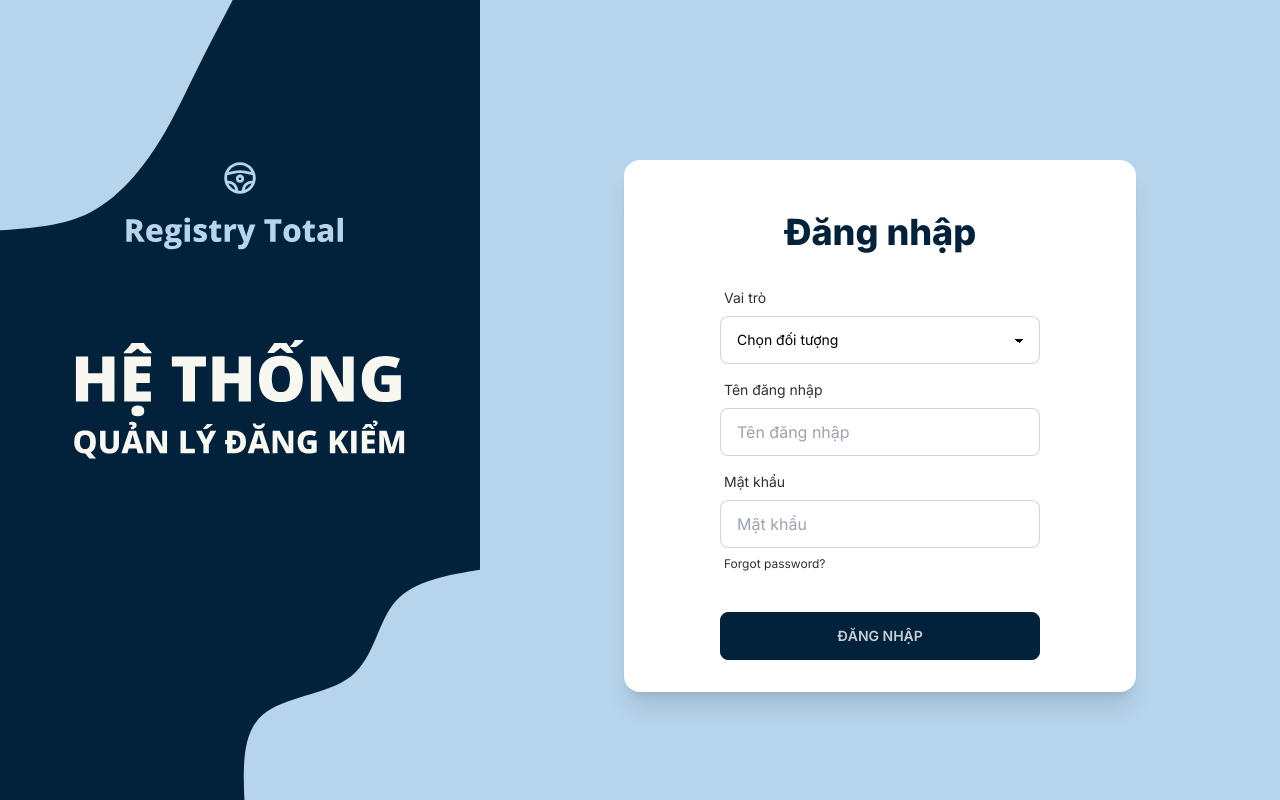
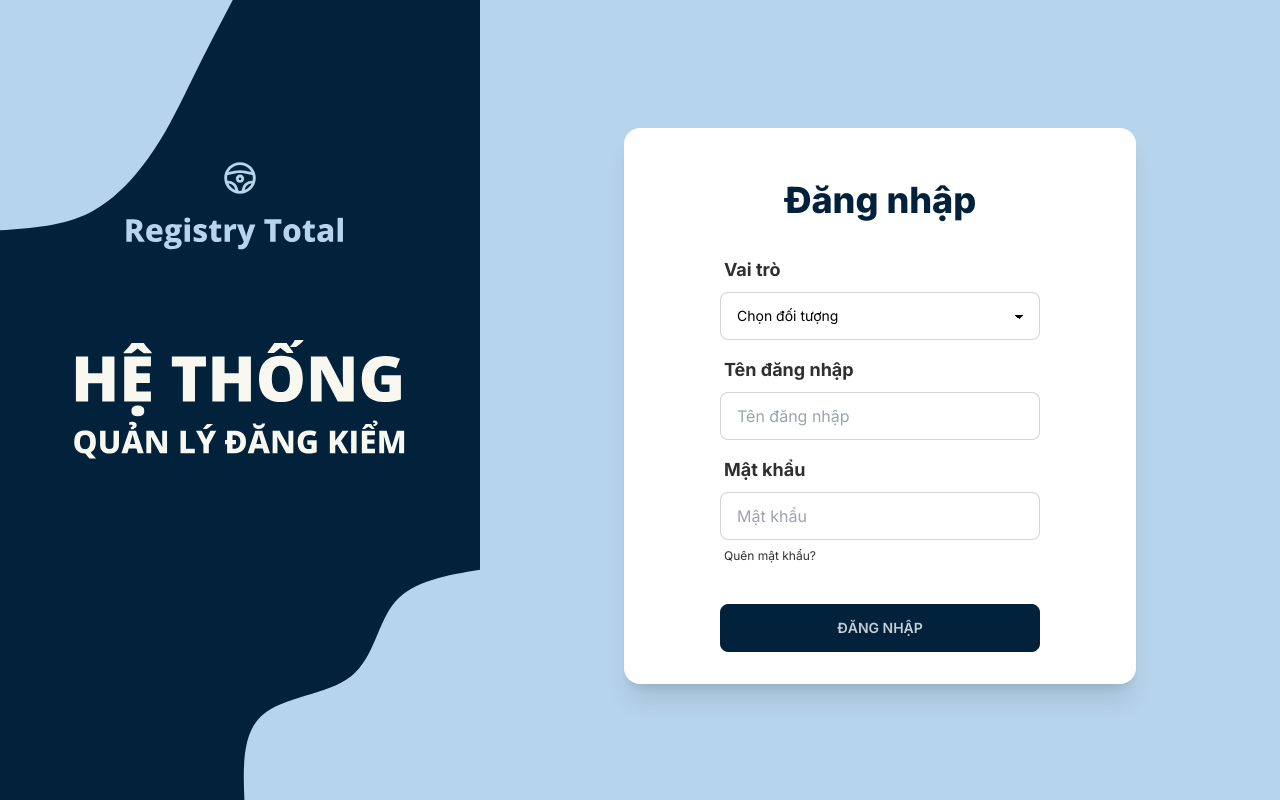
Before and after one commit to thrillim/registry-total, a Next.js app: page /signIn in a window 1280 px wide. Built offline with nearby package versions, Linux system fonts and the light colour scheme.

Commit message:
update sign in page

```diff
--- a/app/signIn/page.tsx
+++ b/app/signIn/page.tsx
@@ -1,7 +1,6 @@
 // sign in page
 
 import type { Metadata } from 'next'
-import Image from 'next/image';
 
 // metadata
 export const metadata: Metadata = {
@@ -15,15 +14,15 @@ export default function SignIn() {
             {/* image */}
             <div className="flex-auto basis-auto h-screen min-w-[480px] items-center max-md:hidden relative bg-sign-in bg-cover bg-center">
             </div>
-            <div className='flex-auto basis-auto w-full m-4 h-full justify-center'>
-                <div className='card min-w-xs max-w-lg max-md:min-w-fit md:w-[90%] lg:w-[70%] w-[80%] bg-base-100 shadow-xl mt-[10rem] mx-auto'>
+            <div className='flex-auto basis-auto w-full m-4 h-full justify-center items-center'>
+                <div className='card min-w-xs max-w-lg max-md:min-w-fit md:w-[90%] lg:w-[70%] w-[80%] bg-base-100 shadow-xl mt-[8rem] mx-auto'>
                     <div className="card-body items-center text-center">
                         <div className='card-title text-primary text-4xl font-extrabold my-5'>
                             <h1>Đăng nhập</h1>
                         </div>
                         <div className="form-control w-full max-w-xs">
                             <label className="label">
-                                <span className="label-text">Vai trò</span>
+                                <span className="label-text font-bold text-lg">Vai trò</span>
                             </label>
                             <select className="select select-bordered text-black">
                                 <option disabled selected>Chọn đối tượng</option>
@@ -33,25 +32,23 @@ export default function SignIn() {
                         </div>
                         <div className="form-control w-full max-w-xs">
                             <label className="label">
-                                <span className="label-text">Tên đăng nhập</span>
+                                <span className="label-text font-bold text-lg">Tên đăng nhập</span>
                             </label>
                             <input type="text" placeholder="Tên đăng nhập" className="input input-bordered w-full max-w-xs text-black" />
                         </div>
                         <div className="form-control w-full max-w-xs">
                             <label className="label">
-                                <span className="label-text">Mật khẩu</span>
+                                <span className="label-text font-bold text-lg">Mật khẩu</span>
                             </label>
                             <input type="password" placeholder="Mật khẩu" className="input input-bordered w-full max-w-xs text-black" />
                             <label className="label">
-                                <a href="#" className="label-text-alt link link-hover">Forgot password?</a>
+                                <a href="#" className="label-text-alt link link-hover">Quên mật khẩu?</a>
                             </label>
                         </div>
                         <div className="form-control w-full max-w-xs mt-6">
                             <button className="btn btn-primary">Đăng nhập</button>
                         </div>
                     </div>
-
-                    {/* </form> */}
                 </div>
             </div>
         </div>
```
